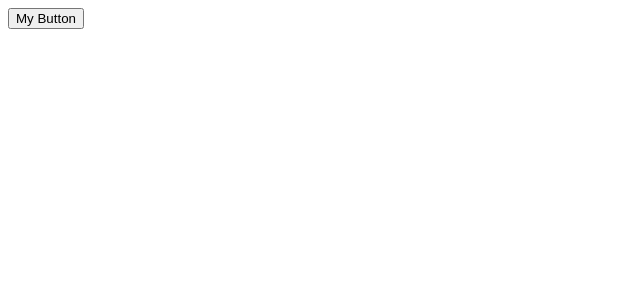
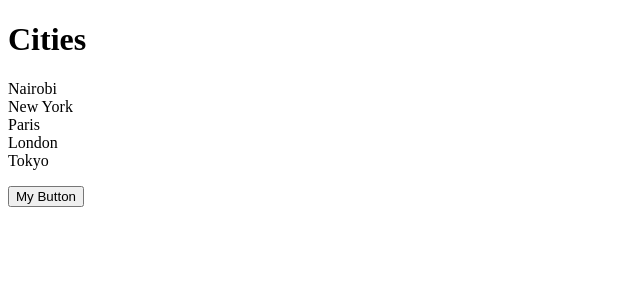
Before and after one commit to ManNjoro/game-on, a React (Vite) app: page / in a window 1280 px wide. Shown: the top 300 px of the page, without its empty margins (0-640 px from the left). Built offline with nearby package versions, Linux system fonts and the light colour scheme.

Commit message:
"Refactor ListGroup component: move styles to App.css, remove ListGroup.css and ListGroup.tsx files, and update App.tsx to use new ListGroup component"

```diff
--- /dev/null
+++ b/src/App.css
@@ -0,0 +1,3 @@
+.list-group {
+    background-color: red;
+}
--- a/src/App.tsx
+++ b/src/App.tsx
@@ -1,12 +1,15 @@
 import { useState } from "react";
 import Button from "./components/Button";
 import Alert from "./components/Alert";
+import ListGroup from "./components/ListGroup";
 
 function App() {
+  const items = ["Nairobi", "New York", "Paris", "London", "Tokyo"]
   const [isClicked, setIsClicked] = useState(false)
   const handleClick = () => setIsClicked(true);
   return (
     <div>
+      <ListGroup heading="Cities" items={items} onSelectItem={()=> console.log("clicked")} />
       {
         isClicked && (
           <Alert onClose={()=> setIsClicked(false)}>
--- /dev/null
+++ b/src/components/ListGroup/ListGroup.css
@@ -0,0 +1,4 @@
+.list-group {
+    list-style: none;
+    padding: 0;
+}
--- a/src/components/ListGroup.tsx
+++ b/src/components/ListGroup/ListGroup.tsx
@@ -1,4 +1,5 @@
 import { useState } from "react";
+import './ListGroup.css'
 
 interface Props {
   items: string[];
--- /dev/null
+++ b/src/components/ListGroup/index.ts
@@ -0,0 +1,3 @@
+import ListGroup from "./ListGroup";
+
+export default ListGroup;
```
Also changed, not shown: src/components/ListGroup.css (deleted).
